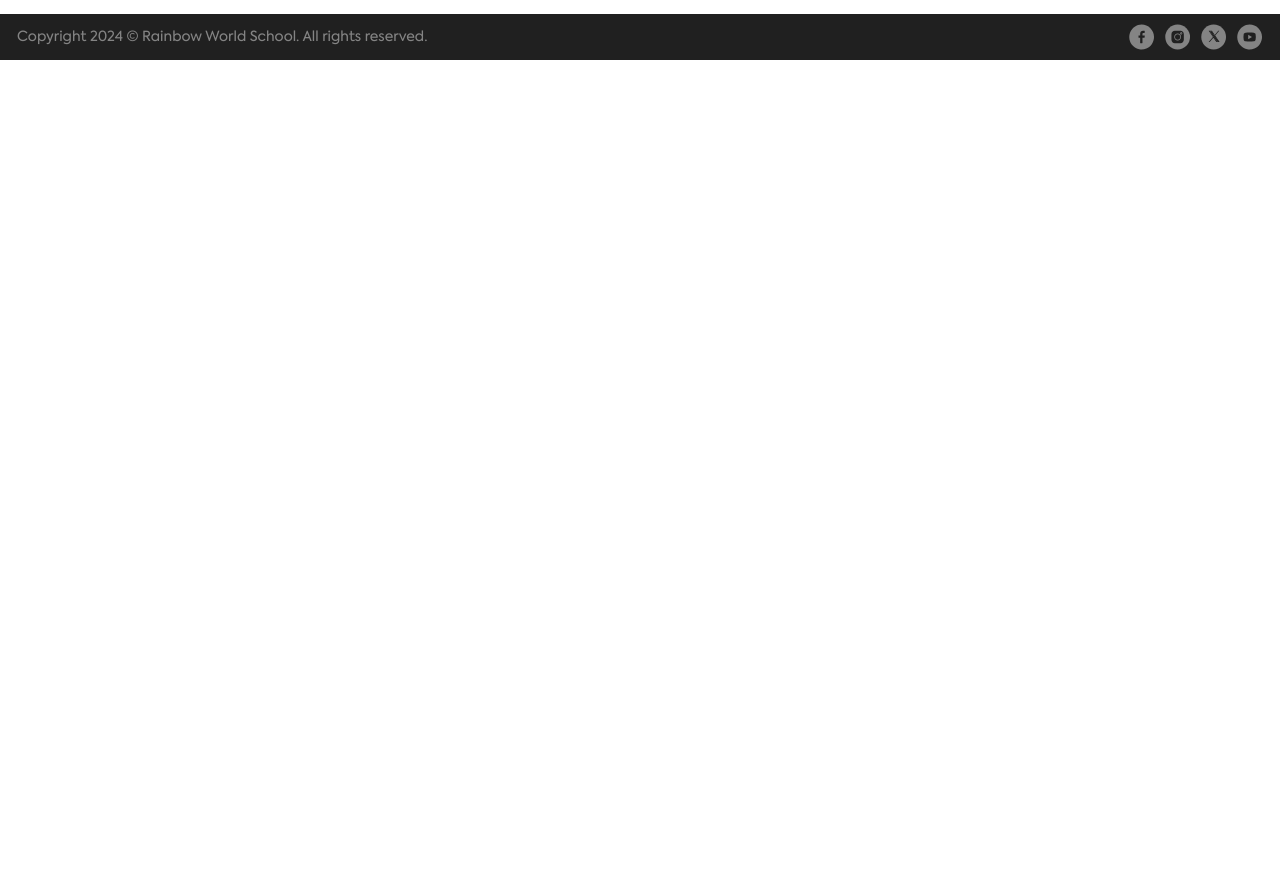
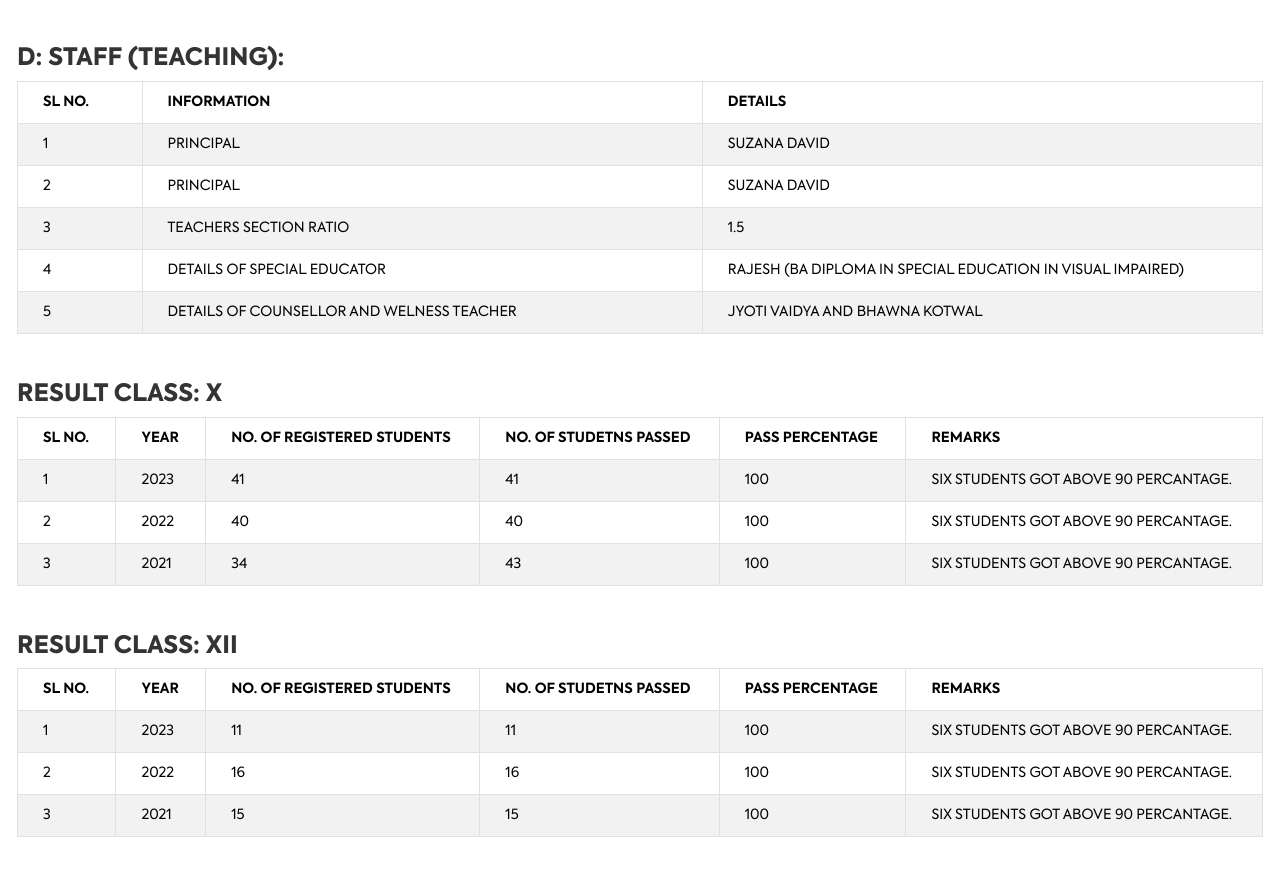
Before and after one commit to gauravpixxelu/rwsbhawarna, a Next.js app: page /mandatory-disclosure in a window 1280 px wide. Shown: the part 1900-2784 px from the top of the page. Before the commit the page ends 1960 px from the top, so only its background shows below. Built offline with nearby package versions, Linux system fonts and the light colour scheme.

Commit message:
new code

```diff
--- a/components/footer/footer.js
+++ b/components/footer/footer.js
@@ -5,7 +5,7 @@ import Link from "next/link";
 function Footer() {
     return (
         <>
-            <section className="website-footer">
+            <footer className="website-footer">
                 <div className="container">
                     <div className="row">
                         <div className="col-md-6">
@@ -26,7 +26,7 @@ function Footer() {
                         </div>
                     </div>
                 </div>
-            </section>
+            </footer>
         </>
     );
 }
--- a/components/header/header.js
+++ b/components/header/header.js
@@ -21,7 +21,7 @@ function Header() {
 
     return (
         <>
-            <section className={`website-header${isSticky ? ' sticky' : ''}`}>
+            <header className={`website-header${isSticky ? ' sticky' : ''}`}>
                     <div className="header-box">
                         <Image
                             src="/images/logo.png"
@@ -36,7 +36,7 @@ function Header() {
                         </div>
                         <HamburgerNavbar />
                     </div>
-            </section>
+            </header>
         </>
     );
 }
--- a/components/pagesData/mandatoryDisclosure/mandatory.module.css
+++ b/components/pagesData/mandatoryDisclosure/mandatory.module.css
@@ -31,3 +31,30 @@
 .data_sec th:nth-child(3), .data_sec td:nth-child(3) {
     width: 45%;
 }
+.data_sec:last-child {
+    padding-bottom: 30px;
+}
+.data_sec_five {
+    padding-top: 30px;
+}
+.data_sec_five h6 {
+    font-weight: 800;
+}
+.data_sec_five p {
+    font-size: 14px;
+    font-weight: 300;
+}
+.data_sec_five p b {
+    font-weight: 800;
+}
+.data_sec_five th, .data_sec_five td {
+    font-size: 14px;
+    padding: 10px 25px;
+    vertical-align: middle;
+}
+.data_sec_five th {
+    font-weight: 700;
+}
+.data_sec_five td {
+    font-weight: 300;
+}
--- /dev/null
+++ b/components/pagesData/mandatoryDisclosure/resultsXIISection.js
@@ -0,0 +1,52 @@
+import MandatoryStyle from "./mandatory.module.css";
+import Table from 'react-bootstrap/Table';
+
+const ResultXIISection = () => {
+    return (
+        <section className={MandatoryStyle.data_sec_five}>
+            <div className="container">
+                <h6>RESULT CLASS: XII</h6>
+                <Table striped bordered hover>
+                    <thead>
+                        <tr>
+                            <th>SL NO.</th>
+                            <th>YEAR</th>
+                            <th>NO. OF REGISTERED STUDENTS</th>
+                            <th>NO. OF STUDETNS PASSED</th>
+                            <th>PASS PERCENTAGE</th>
+                            <th>REMARKS</th>
+                        </tr>
+                    </thead>
+                    <tbody>
+                        <tr>
+                            <td>1</td>
+                            <td>2023</td>
+                            <td>11</td>
+                            <td>11</td>
+                            <td>100</td>
+                            <td>SIX STUDENTS GOT ABOVE 90 PERCANTAGE.</td>
+                        </tr>
+                        <tr>
+                            <td>2</td>
+                            <td>2022</td>
+                            <td>16</td>
+                            <td>16</td>
+                            <td>100</td>
+                            <td>SIX STUDENTS GOT ABOVE 90 PERCANTAGE.</td>
+                        </tr>
+                        <tr>
+                            <td>3</td>
+                            <td>2021</td>
+                            <td>15</td>
+                            <td>15</td>
+                            <td>100</td>
+                            <td>SIX STUDENTS GOT ABOVE 90 PERCANTAGE.</td>
+                        </tr>
+                    </tbody>
+                </Table>
+            </div>
+        </section>
+    );
+};
+
+export default ResultXIISection;
--- /dev/null
+++ b/components/pagesData/mandatoryDisclosure/resultsXSection.js
@@ -0,0 +1,52 @@
+import MandatoryStyle from "./mandatory.module.css";
+import Table from 'react-bootstrap/Table';
+
+const ResultXSection = () => {
+    return (
+        <section className={MandatoryStyle.data_sec_five}>
+            <div className="container">
+                <h6>RESULT CLASS: X</h6>
+                <Table striped bordered hover>
+                    <thead>
+                        <tr>
+                            <th>SL NO.</th>
+                            <th>YEAR</th>
+                            <th>NO. OF REGISTERED STUDENTS</th>
+                            <th>NO. OF STUDETNS PASSED</th>
+                            <th>PASS PERCENTAGE</th>
+                            <th>REMARKS</th>
+                        </tr>
+                    </thead>
+                    <tbody>
+                        <tr>
+                            <td>1</td>
+                            <td>2023</td>
+                            <td>41</td>
+                            <td>41</td>
+                            <td>100</td>
+                            <td>SIX STUDENTS GOT ABOVE 90 PERCANTAGE.</td>
+                        </tr>
+                        <tr>
+                            <td>2</td>
+                            <td>2022</td>
+                            <td>40</td>
+                            <td>40</td>
+                            <td>100</td>
+                            <td>SIX STUDENTS GOT ABOVE 90 PERCANTAGE.</td>
+                        </tr>
+                        <tr>
+                            <td>3</td>
+                            <td>2021</td>
+                            <td>34</td>
+                            <td>43</td>
+                            <td>100</td>
+                            <td>SIX STUDENTS GOT ABOVE 90 PERCANTAGE.</td>
+                        </tr>
+                    </tbody>
+                </Table>
+            </div>
+        </section>
+    );
+};
+
+export default ResultXSection;
--- /dev/null
+++ b/components/pagesData/mandatoryDisclosure/schoolInfrastructureSection.js
@@ -0,0 +1,61 @@
+import MandatoryStyle from "./mandatory.module.css";
+import Table from 'react-bootstrap/Table';
+import Link from 'next/link'
+
+const SchoolInfrastructureSection = () => {
+    return (
+        <section className={MandatoryStyle.data_sec}>
+            <div className="container">
+                <h6>E: SCHOOL INFRASTRUCTURE:</h6>
+                <Table striped bordered hover>
+                    <thead>
+                        <tr>
+                            <th>SL NO.</th>
+                            <th>INFORMATION</th>
+                            <th>DETAILS</th>
+                        </tr>
+                    </thead>
+                    <tbody>
+                        <tr>
+                            <td>1</td>
+                            <td>TOTAL CAMPUS AREA OF THE SCHOOL (IN SQUARE MTR)</td>
+                            <td>7634</td>
+                        </tr>
+                        <tr>
+                            <td>2</td>
+                            <td>NO. AND SIZE OF THE CLASS ROOMS (IN SQ FTMTR)</td>
+                            <td>49 & 520</td>
+                        </tr>
+                        <tr>
+                            <td>3</td>
+                            <td>NO. AND SIZE OF LABORATORIES INCLUDING COMPUTER LABS (IN SQ MTR)</td>
+                            <td>5 & 534</td>
+                        </tr>
+                        <tr>
+                            <td>4</td>
+                            <td>INTERNET FACILITY</td>
+                            <td>YES</td>
+                        </tr>
+                        <tr>
+                            <td>5</td>
+                            <td>NO. OF GIRLS TOILETS</td>
+                            <td>21</td>
+                        </tr>
+                        <tr>
+                            <td>6</td>
+                            <td>NO. OF BOYS TOILETS</td>
+                            <td>21</td>
+                        </tr>
+                        <tr>
+                            <td>7</td>
+                            <td>LINK OF YOUTUBE VIDEO OF THE INSPECTION OF SCHOOL COVERING THE INFRASTRUCTURE OF THE SCHOOL</td>
+                            <td><Link href="#">https://www.youtube.com/watch?v=nopvSmj5wM</Link></td>
+                        </tr>
+                    </tbody>
+                </Table>
+            </div>
+        </section>
+    );
+};
+
+export default SchoolInfrastructureSection;
--- /dev/null
+++ b/components/pagesData/mandatoryDisclosure/staffSection.js
@@ -0,0 +1,50 @@
+import MandatoryStyle from "./mandatory.module.css";
+import Table from 'react-bootstrap/Table';
+
+const StaffSection = () => {
+    return (
+        <section className={MandatoryStyle.data_sec}>
+            <div className="container">
+                <h6>D: STAFF (TEACHING):</h6>
+                <Table striped bordered hover>
+                    <thead>
+                        <tr>
+                            <th>SL NO.</th>
+                            <th>INFORMATION</th>
+                            <th>DETAILS</th>
+                        </tr>
+                    </thead>
+                    <tbody>
+                        <tr>
+                            <td>1</td>
+                            <td>PRINCIPAL</td>
+                            <td>SUZANA DAVID</td>
+                        </tr>
+                        <tr>
+                            <td>2</td>
+                            <td>PRINCIPAL</td>
+                            <td>SUZANA DAVID</td>
+                        </tr>
+                        <tr>
+                            <td>3</td>
+                            <td>TEACHERS SECTION RATIO</td>
+                            <td>1.5</td>
+                        </tr>
+                        <tr>
+                            <td>4</td>
+                            <td>DETAILS OF SPECIAL EDUCATOR</td>
+                            <td>RAJESH (BA DIPLOMA IN SPECIAL EDUCATION IN VISUAL IMPAIRED)</td>
+                        </tr>
+                        <tr>
+                            <td>5</td>
+                            <td>DETAILS OF COUNSELLOR AND WELNESS TEACHER</td>
+                            <td>JYOTI VAIDYA AND BHAWNA KOTWAL</td>
+                        </tr>
+                    </tbody>
+                </Table>
+            </div>
+        </section>
+    );
+};
+
+export default StaffSection;
--- a/pages/mandatory-disclosure.js
+++ b/pages/mandatory-disclosure.js
@@ -5,7 +5,11 @@ import Header from '@/components/header/header';
 import BannerSection from '@/components/pagesData/mandatoryDisclosure/bannerSection';
 import GeneralInfoSection from '@/components/pagesData/mandatoryDisclosure/generalInfoSection';
 import DocumentInfoSection from '@/components/pagesData/mandatoryDisclosure/documentInfoSection';
+import StaffSection from '@/components/pagesData/mandatoryDisclosure/staffSection';
 import ResultsAcademicsSection from '@/components/pagesData/mandatoryDisclosure/resultsAcademicsSection';
+import ResultXSection from '@/components/pagesData/mandatoryDisclosure/resultsXSection';
+import ResultXIISection from '@/components/pagesData/mandatoryDisclosure/resultsXIISection';
+import SchoolInfrastructureSection from '@/components/pagesData/mandatoryDisclosure/schoolInfrastructureSection';
 
 function MandatoryDisclosure() {
     return (
@@ -15,6 +19,10 @@ function MandatoryDisclosure() {
             <GeneralInfoSection />
             <DocumentInfoSection />
             <ResultsAcademicsSection />
+            <StaffSection />
+            <ResultXSection />
+            <ResultXIISection />
+            <SchoolInfrastructureSection />
             <Footer />
         </>
     )
```
